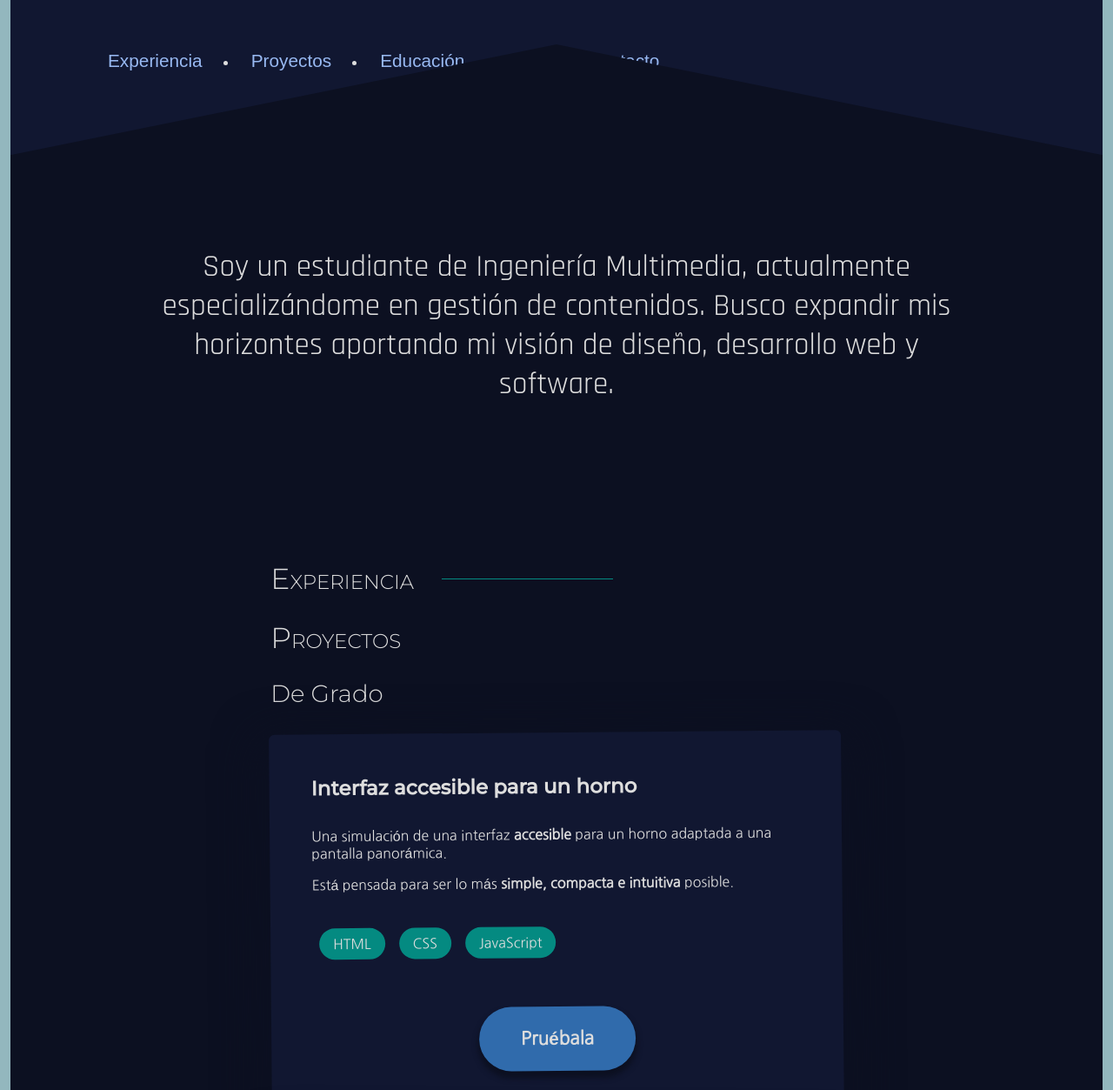
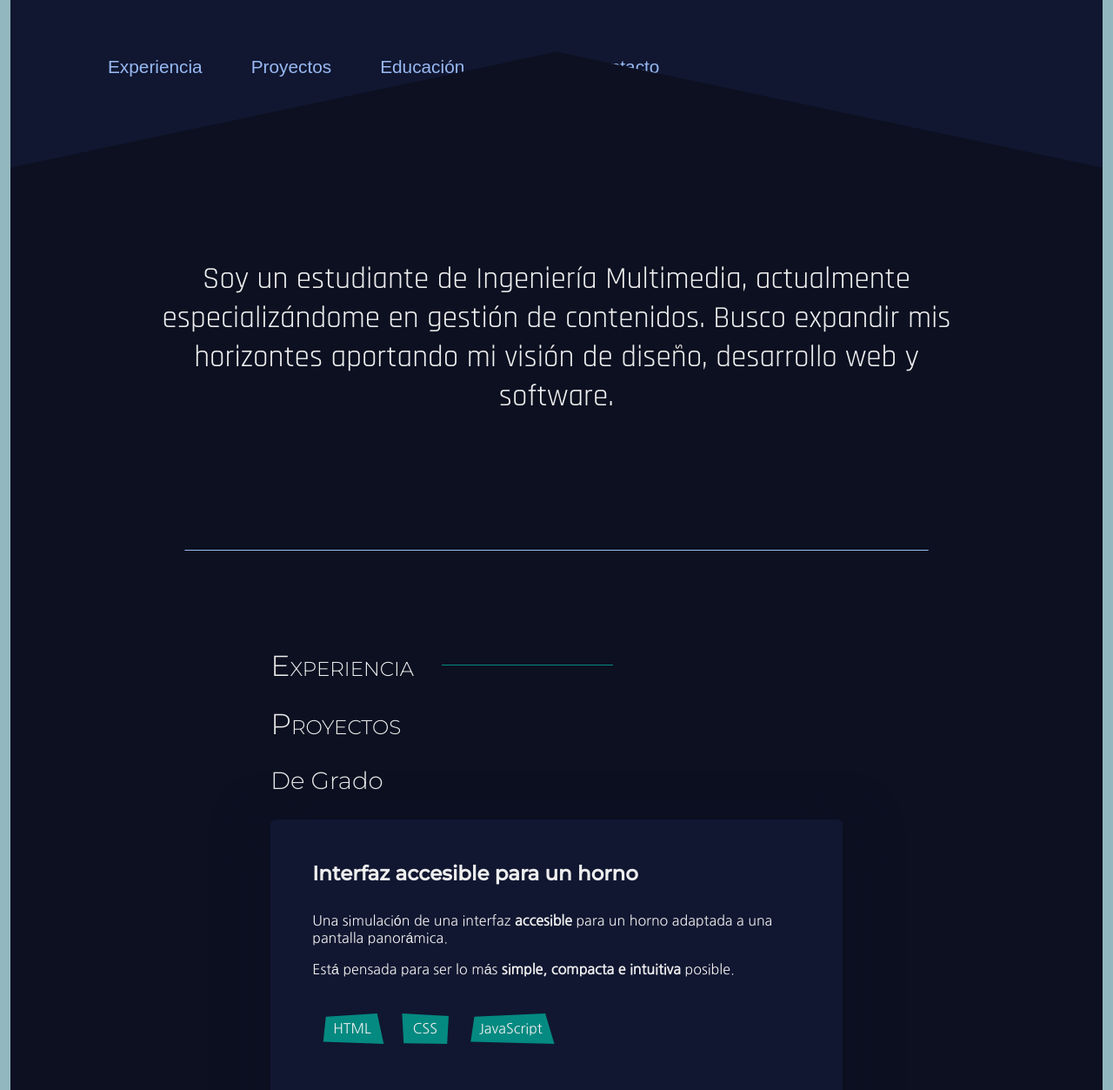
Before and after one commit to dgltorress/dgltorress.github.io, a plain HTML site: page es.html in a window 1280 px wide. Shown: the part 152-1405 px from the top of the page at 87% size. Drawn offline with Linux system fonts and the light colour scheme.

Commit message:
Update style.css

```diff
--- a/style.css
+++ b/style.css
@@ -16,7 +16,7 @@
     --c8:#98B9F2;
     --c9:#918EF4;
 
-    --ct:#DDD;
+    --ct:#EEE;
     --ct2:#222;
 }
 
@@ -80,8 +80,9 @@ body>header>nav>ul{
     display: flex;
     flex-direction: row;
     flex-wrap: wrap;
+    align-items: center;
 
-
+    list-style: none;
 
     padding-left: 0;
     margin:2rem 0;
@@ -94,16 +95,45 @@ body>header>nav>ul>li{
 body>header>nav>ul>li:first-child{
     list-style:none;
 }
-body>header>nav>ul>li>a{
-    padding-bottom:.4rem;
+body>header>nav>ul>li>a::after,body>header>nav>ul>li>a::before{
+    content: "";
+    display: block;
+    background-color: var(--c3);
+    width: 100%;
+    height: .1rem;
+
+    border-radius: 100%;
+
+    transform: scaleX( 0 );
+    transition: all ease-in-out .1s;
 }
-body>header>nav>ul>li>a:hover{
-    border-bottom: solid .4rem var(--c3);
+body>header>nav>ul>li>a::before{
+    margin-bottom: .3rem;
+}
+body>header>nav>ul>li>a::after{
+    margin-top: .4rem;
+}
+body>header>nav>ul>li>a:hover:before{
+    transform: scaleX( 110% );
+}
+body>header>nav>ul>li>a:hover:after{
+    transform: scaleX( 120% );
 }
 body>main{
     max-width: 60%;
 
-    margin:auto;
+    margin: auto;
+}
+body>main::before{
+    content: "";
+    display: block;
+    height: 1px;
+
+    background-color: var(--c8);
+
+    margin-bottom: 7rem;
+
+    transform: scaleX( 130% );
 }
 body>footer{
     font-size: 1.2rem;
@@ -213,12 +243,6 @@ article.bachproj{
 
     border-radius: .4rem;
 }
-div.project:nth-child(odd)>div>article.bachproj{
-    transform: rotate(.5deg);
-}
-div.project:nth-child(even)>div>article.bachproj{
-    transform: rotate(-.5deg);
-}
 article.bachproj{
     padding:3rem;
 }
@@ -243,16 +267,25 @@ ul.techlist{
 
     list-style: none;
 
+    overflow: hidden;
+
     padding-left: 0;
     margin:2rem 0;
 }
 ul.techlist>li{
     background-color: var(--c3);
 
-    border-radius:2rem;
-
     padding:.5rem 1rem;
     margin:.5rem;
+
+    transform: translateZ(0)
+}
+ul.techlist>li:nth-child(odd){
+    clip-path: polygon( 10% 12% , 88% 2% , 98% 99% , 6% 92% );
+}
+ul.techlist>li:nth-child(even){
+    clip-path: polygon( 6% 2% , 95% 10% , 92% 99% , 9% 97% );
 }
 
+
 /* ................................................... */
```
